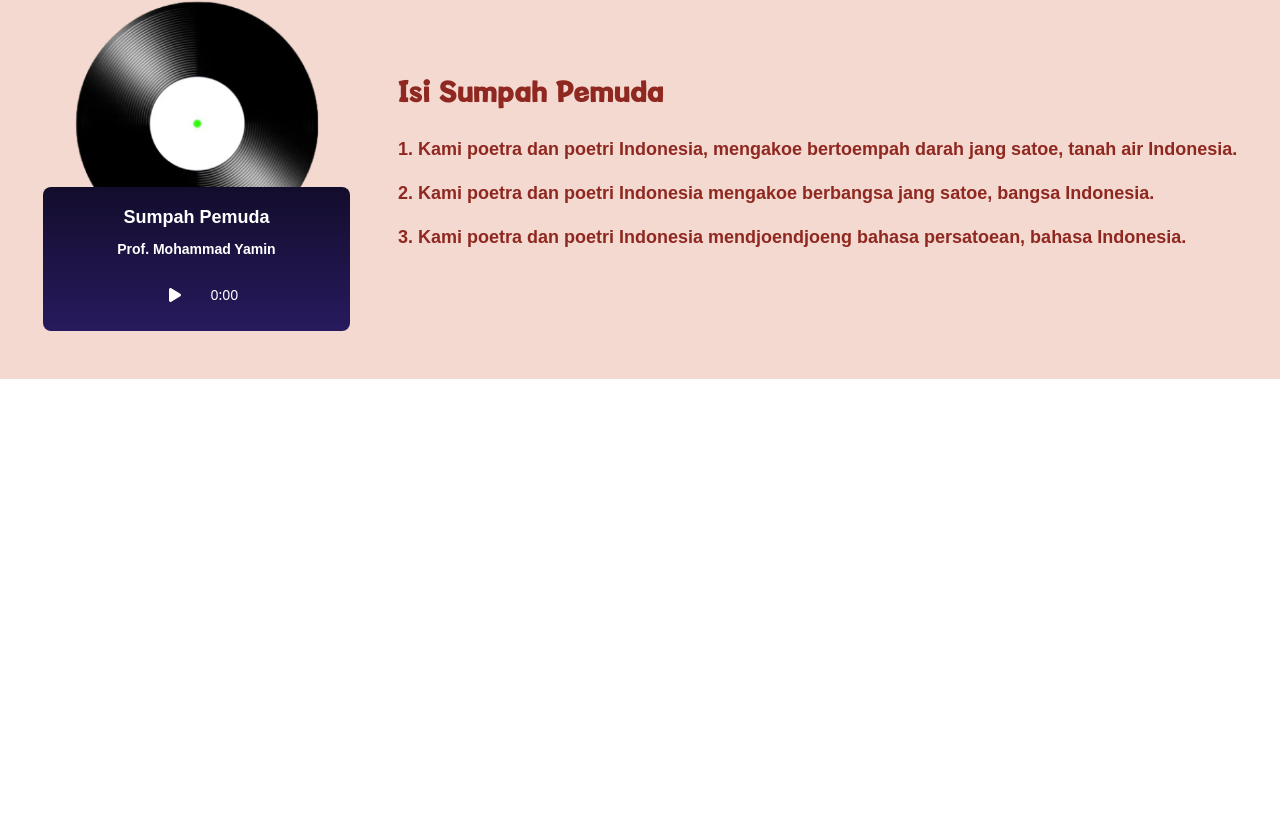
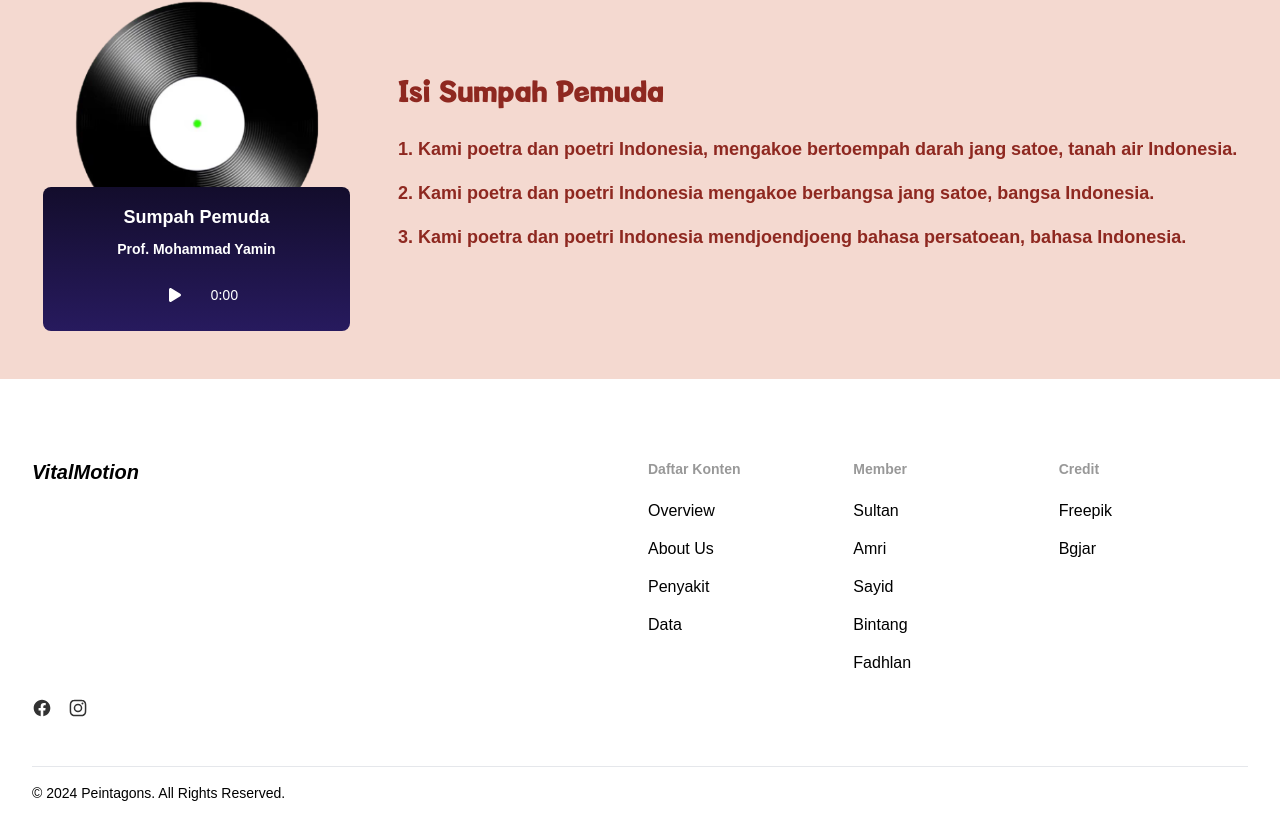
Before and after one commit to mybezen/prj-trelogy, a React (Vite) app: page /ikrar in a window 1280 px wide. Shown: the part 1737-2557 px from the top of the page. Before the commit the page ends 2148 px from the top, so only its background shows below. Built offline with nearby package versions, Linux system fonts and the light colour scheme.

Commit message:
Footer Every Page

```diff
--- a/src/pages/Contact.jsx
+++ b/src/pages/Contact.jsx
@@ -1,5 +1,6 @@
 import { CarouselCustomArrows } from '../components/CardCarousel';
 import TogetherIcon from '../assets/TogethIcon.svg';
+import { FooterWithSocialLinks } from '../components/Footer';
 
 function ContactPage() {
   return (
@@ -29,6 +30,9 @@ function ContactPage() {
       <div className="relative z-10 flex justify-center w-full pt-[7rem] h-screen -mt-24">
         <CarouselCustomArrows />
       </div>
+      <div>
+        <FooterWithSocialLinks/>
+      </div>
     </div>
   );
 }
--- a/src/pages/Struggle.jsx
+++ b/src/pages/Struggle.jsx
@@ -1,4 +1,5 @@
 import HeaderBg from "../assets/Heading.svg"; // Import background image for second section
+import { FooterWithSocialLinks } from "../components/Footer";
 import CenteredNavbar from "../components/Navbar";
 
 function StrugglePages() {
@@ -68,6 +69,9 @@ function StrugglePages() {
       </section>
 
       <section className="h-[700px]"></section>
+      <div>
+        <FooterWithSocialLinks/>
+      </div>
     </div>
   );
 }
--- a/src/pages/SumpahPemuda.jsx
+++ b/src/pages/SumpahPemuda.jsx
@@ -3,6 +3,7 @@ import SumpahPemudaTabs from '../components/Tab';
 import PembuatanSections from '../sections/PembuatanSections';
 import VoiceSections from '../sections/VoiceSections';
 import HeaderBg from '../assets/Heading.svg';
+import { FooterWithSocialLinks } from '../components/Footer';
 
 function SumpahPemuda() {
   return (
@@ -58,6 +59,9 @@ function SumpahPemuda() {
           <VoiceSections />
         </section>
       </main>
+      <div>
+        <FooterWithSocialLinks/>
+      </div>
     </div>
   );
 }
```
